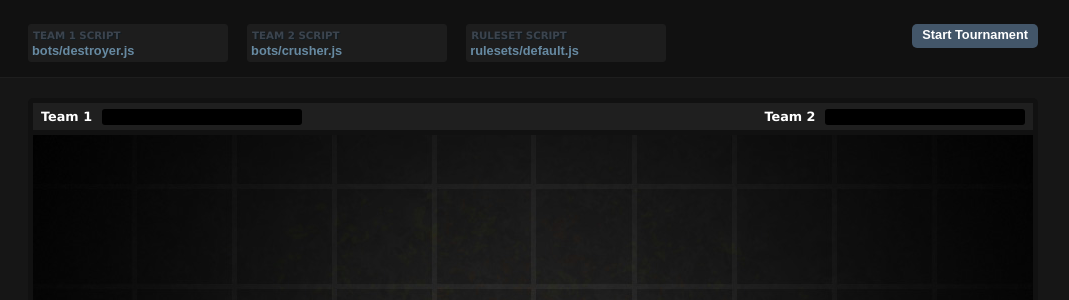
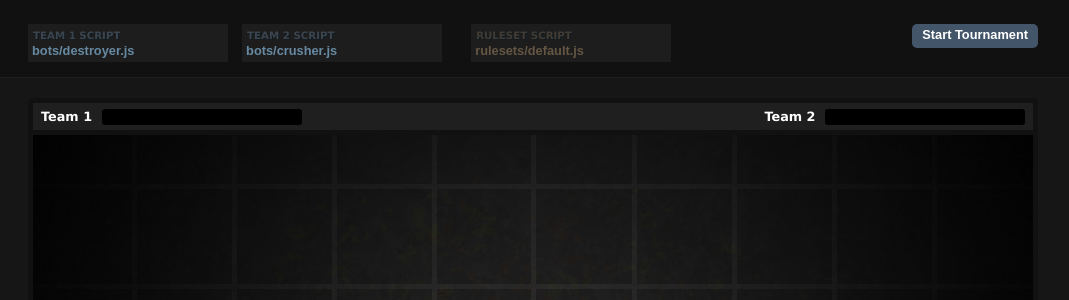
Before and after one commit to bencrowder/botswana, a PHP site: page / in a window 1280 px wide. Shown: the top 300 px of the page, without its empty margins (107-1176 px from the left). Run offline with PHP 8.4, Linux system fonts and the light colour scheme.

Commit message:
Restyled ruleset uploader

```diff
--- a/css/style.css
+++ b/css/style.css
@@ -15,8 +15,12 @@ header						{ background: #111; padding: 24px 0 12px; border-bottom: solid 1px #
 header .group				{ overflow: hidden; position: relative; display: inline-block; }
 
 header label				{ color: #3c444e; font-weight: bold; margin-right: 3px; font-size: .8em; position: absolute; top: 5px; left: 5px; text-shadow: 1px 1px #111c22; text-transform: uppercase; }
-header input[type=text]		{ width: 200px; margin-right: 15px; font-size: 1em; font-weight: bold; background: #1d1d1d; border: solid 1px #1d1d1d; -moz-border-radius: 3px; border-radius: 3px; color: #678aa2; padding: 3px; padding-top: 18px; }
+header input[type=text]		{ width: 200px; margin-right: 10px; font-size: 1em; font-weight: bold; background: #1d1d1d; border: solid 1px #1d1d1d; -moz-border-radius: 3px0 border-radius: 3px; color: #678aa2; padding: 3px; padding-top: 18px; }
 header input[type=text]:focus	{ border: solid 1px #444; outline: none; }
+
+header .group.ruleset		{ margin-left: 15px; }
+header .group.ruleset label	{ color: #423c34; }
+header .group.ruleset input[type=text]	{ color: #645643; }
 
 header input[type=button]	{ background: #435669; color: #fff; padding: 5px 10px 6px; -moz-border-radius: 5px; border-radius: 5px; border: none; font-size: 1em; font-weight: bold; line-height: 1em; cursor: pointer; float: right; }
 header input[type=button]:hover	{ background: #4e85bb; }
--- a/index.html
+++ b/index.html
@@ -28,7 +28,7 @@
 				<input type="text" name="bot2url" id="bot2url" placeholder="URL" value="bots/crusher.js" />
 			</div>
 
-			<div class="group divided">
+			<div class="group ruleset">
 				<label>Ruleset script</label>
 				<input type="text" name="bot2url" id="bot2url" placeholder="URL" value="rulesets/default.js" />
 			</div>
```
